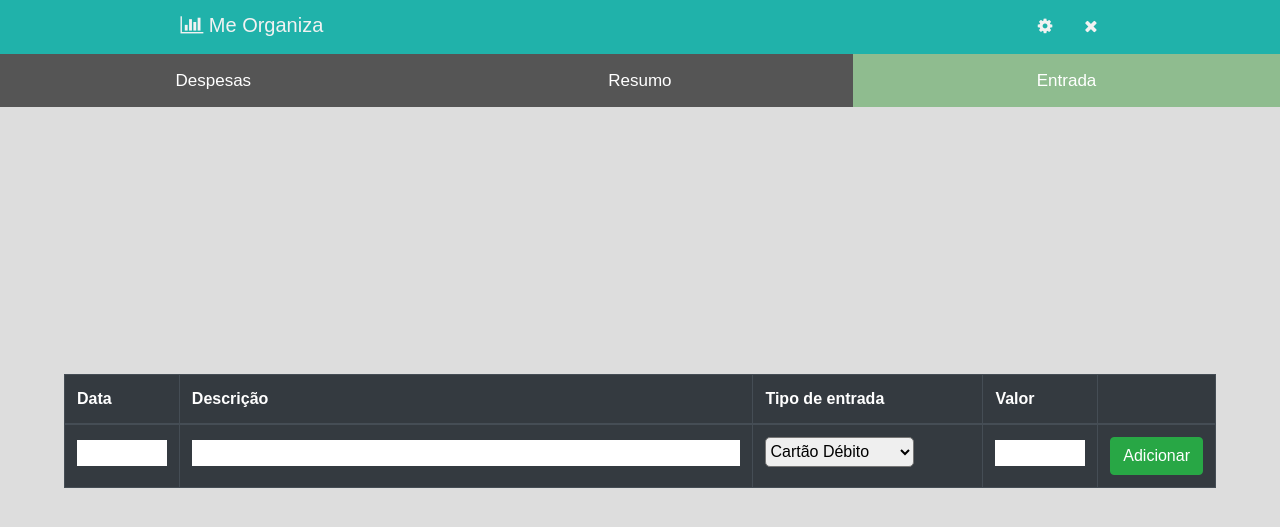
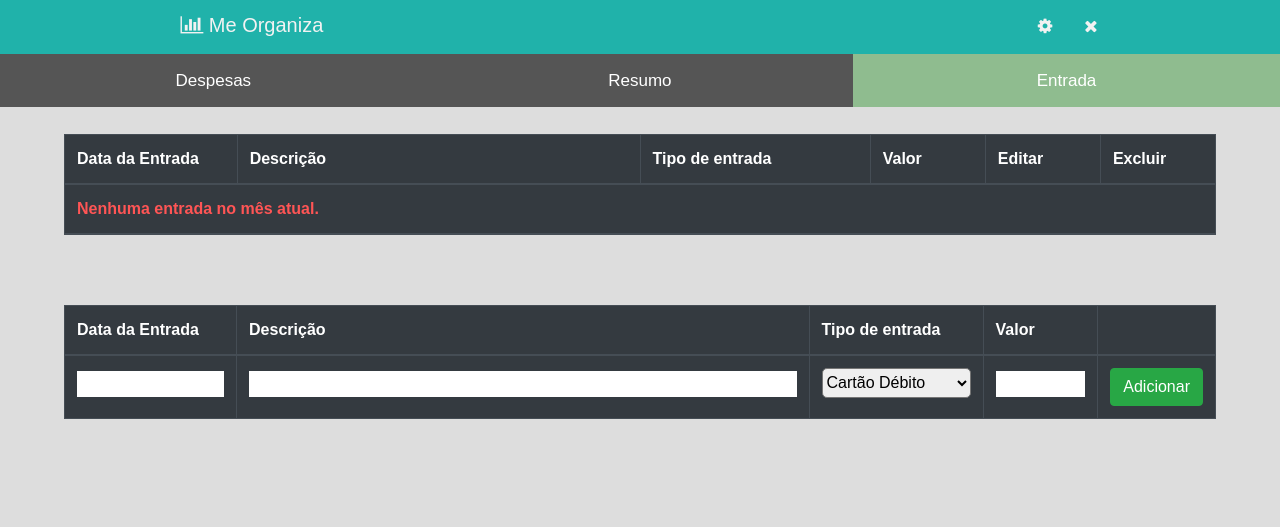
Before and after one commit to Ueverton21/meorganiza, a PHP site: page /entrada in a window 1280 px wide. Shown: the top 527 px of the page. Run offline with PHP 8.4, Linux system fonts and the light colour scheme; the visitor is signed in with stand-in values (Sample User, id 1); tables that the repository leaves empty or names only in its code hold one stand-in row (values such as "Sample post"); lists and menus that the app fills with data are empty; some libraries are stand-ins or nearby versions.

Commit message:
Implementação e funcionamento da página de entrada, ambos concluídos

```diff
--- a/css/pagina.css
+++ b/css/pagina.css
@@ -48,7 +48,8 @@ body{
 }
 
 div#Entrada{
-  margin-top:25%;
+  margin: 80px auto 0 auto;
+  width: 90%;
 }
 
 
@@ -166,11 +167,3 @@ a.btn-paginacao button{
   padding: 5px 10px;
   font-weight: bold;
 }
-
-/*MENU DESPESAS ESTILOS*/
-span.tab-menu{
-  color: #000;
-  padding: 10px;
-  background-color: #FFF;
-  border-radius: 5px;
-}
--- a/entrada/index.php
+++ b/entrada/index.php
@@ -1,5 +1,36 @@
+<?php
+  include_once '../php/init.php';
+  include_once '../php/datas.php';
 
-<!doctype html>
+  session_start();
+
+  if (!isset($_SESSION["usuario"])) {
+      header('location: ../');
+  }
+
+  const ITENS_POR_PAGINA = 5;
+
+  $pagina = 0;
+  $corbotao = 1;
+
+  if (isset($_GET['pag'])) {
+    $pagina = ($_GET['pag']);
+    $pagina = ($pagina - 1) * ITENS_POR_PAGINA;
+
+    //Pegar a página para a mudar cor de botão da página selecionada
+    $corbotao = ($_GET['pag']);
+  }
+  $id_usuario = $_SESSION['usuario'];
+  $result = "SELECT * FROM entradas WHERE id_usuario='$id_usuario' AND MONTH(data_entrada) = MONTH(NOW()) ORDER BY id DESC LIMIT {$pagina}, " . ITENS_POR_PAGINA;
+  $resulta_conta = mysqli_query($conn, $result);
+
+  $quantidade_sql = "SELECT COUNT(*) FROM entradas WHERE id_usuario='$id_usuario' AND MONTH(data_entrada) = MONTH(NOW())";
+  $resultado_quantidade = mysqli_query($conn, $quantidade_sql);
+  $rows = mysqli_fetch_row($resultado_quantidade)[0];
+
+?>
+
+<!Doctype html>
 <html lang="pt">
   <head>
       <!-- Required meta tags -->
@@ -35,13 +66,75 @@
     <a href="" class="tablink" style="background-color: #8FBC8F" >Entrada</a>
 
     <div id="Entrada">
-      <form  style="width: 90%;background-color: white;margin: 0 auto;">
+    <table class="table table-bordered table-light table-hover">
+    <thead class="thead-dark">
+      <tr class="header">
+          <th style="width:15%;">Data da Entrada</th>
+          <th style="width:35%;">Descrição</th>
+          <th style="width:20%;">Tipo de entrada</th>
+          <th style="width:10%;">Valor</th>
+          <th style="width:10%;">Editar</th>
+          <th style="width:10%;">Excluir</th>
+      </tr>
+      <!--Caso não tenha nenhuma despesa -->
+      <?php
+          if($rows==0){
+        ?>
+            <tr>
+              <th colspan="7" style="color: #F55">Nenhuma entrada no mês atual.</th>
+            </tr>
+
+        <?php
+          }
+        ?>
+    </thead>
+    <tbody>
+    <?php
+      while ($linha = mysqli_fetch_assoc($resulta_conta)) {
+    ?>
+          <tr>
+              <th scope="row"><?php echo retornaDataFormatoBr($linha['data_entrada']); ?></th>
+              <td><?php echo utf8_encode($linha['descricao']); ?></td>
+              <td><?php echo utf8_encode($linha['tipo']); ?></td>
+              <td><?php echo utf8_encode($linha['valor']); ?></td>
+              <td class="text-center">
+                  <a href="#"><i style="color: #DD0; font-size: 20px;" class="fa fa-pencil"></i>
+                  </a>
+              </td>
+              <td class="text-center">
+                  <a style="color: #F22; font-size: 20px;" class="fa fa-trash " href="#">
+                  </a>
+              </td>
+          </tr>
+      <?php
+      }
+      ?>
+    </tbody>
+  </table>
+  <div style="width: 100%; display: flex; justify-content: center; margin-top: 20px;">
+      <?php
+        if ($rows % ITENS_POR_PAGINA != 0) {
+            $botoes = (int) ($rows / ITENS_POR_PAGINA) + 1;
+        } else {
+            $botoes = (int) ($rows / ITENS_POR_PAGINA);
+        }
+
+        for ($i = 1; $i <= $botoes; $i++) {
+      ?>
+              <a class="btn-paginacao" href="../entrada/?pag=<?php echo "{$i}"; ?>">
+                <button style="<?php if ($corbotao == $i) {echo "background-color: #4682B4";}?>"><?php echo "{$i}"; ?></button>
+              </a>
+        <?php
+        }
+        ?>
+  </div>
+      <form action="../php/add_entradas.php" method="POST" style="width: 100%;background-color: white;margin: 50px auto 0 auto;">
         <table class="table table-bordered table-dark" >
           <thead class="thead-dark">
             <tr class="header">
-              <th style="width:10%;">Data</th>
+              <th style="width:15%;">Data da Entrada</th>
               <th style="width:50%;">Descrição</th>
-              <th style="width:20%;">Tipo de entrada</th>
+              <th style="width:10%;">Tipo de entrada</th>
               <th style="width:10%;">Valor</th>
               <th style="width:10%;"></th>
             </tr>
@@ -55,7 +148,8 @@
                   <option value="Cartão de Crédito">Cartão de Crédito</option>
               		<option value="Espécie">Espécie</option>
               		<option value="Boleto">Boleto</option>
-              		<option value="Promissória">Promissória</option>
+                  <option value="Promissória">Promissória</option>
+                  <option value="Transferência">Transferência</option>
                 </select>
               </td>
 
```
Also changed, not shown: add_despesas.php (deleted, +0 -17 lines), despesas_variaveis/index.php (+4 -4 lines), php/add_entradas.php (added, +26 -0 lines), resumo/index.php (+2 -6 lines).
